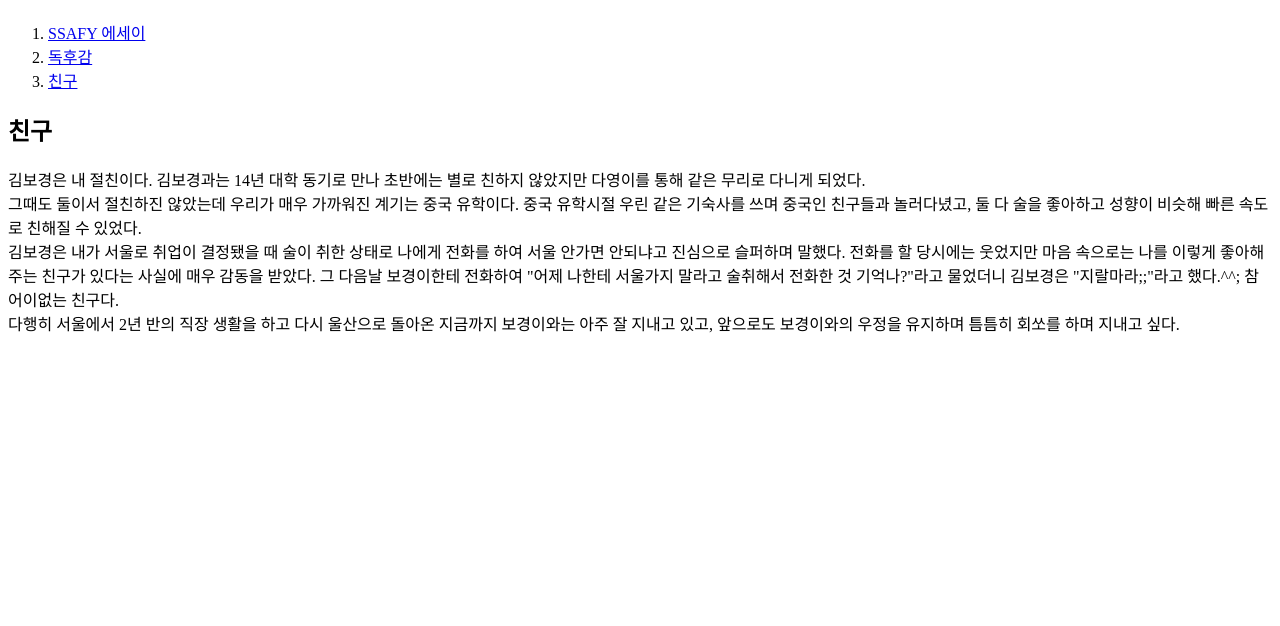
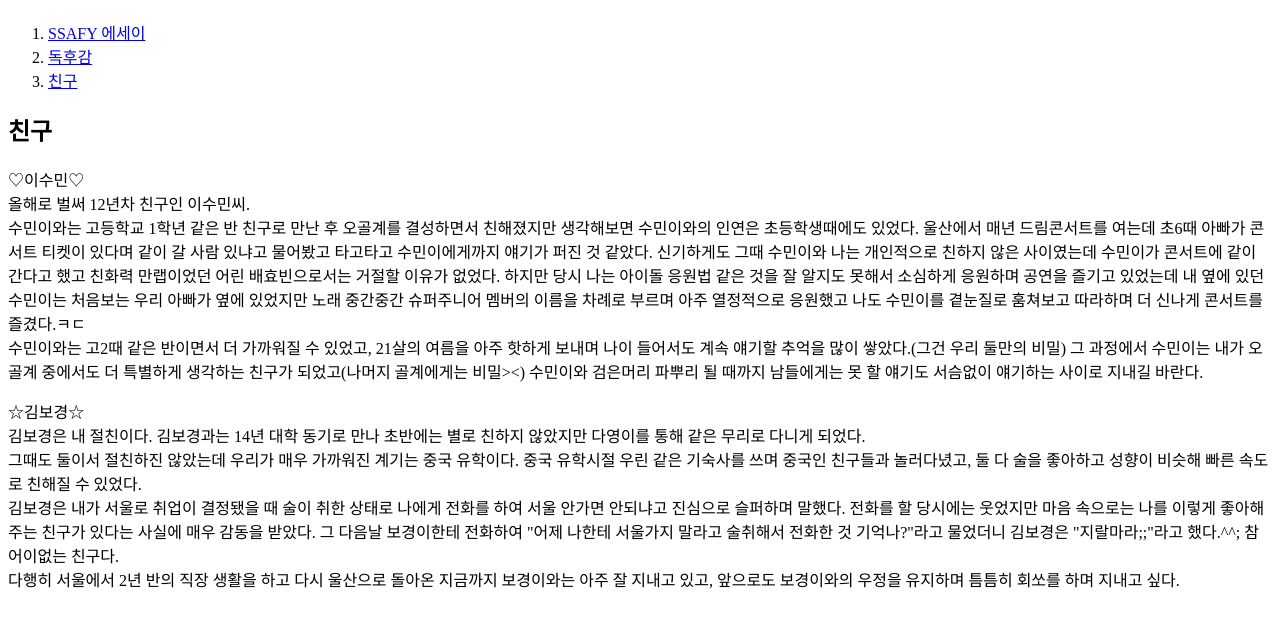
Before and after one commit to qls0284/bbang-s-first-web-site, a plain HTML site: page 3.html in a window 1280 px wide. Shown: the part 60-686 px from the top of the page. Drawn offline with Linux system fonts and the light colour scheme.

Commit message:
두민추가

```diff
--- a/3.html
+++ b/3.html
@@ -12,7 +12,13 @@
    <li><a href="3.html">친구</a></li>
  </ol>
  <h2>친구</h2>
- <p>김보경은 내 절친이다. 김보경과는 14년 대학 동기로 만나 초반에는 별로 친하지 않았지만 다영이를 통해 같은 무리로 다니게 되었다.
+<p>♡이수민♡
+  <br>올해로 벌써 12년차 친구인 이수민씨.
+  <br>수민이와는 고등학교 1학년 같은 반 친구로 만난 후 오골계를 결성하면서 친해졌지만 생각해보면 수민이와의 인연은 초등학생때에도 있었다. 울산에서 매년 드림콘서트를 여는데 초6때 아빠가 콘서트 티켓이 있다며 같이 갈 사람 있냐고 물어봤고 타고타고 수민이에게까지 얘기가 퍼진 것 같았다. 신기하게도 그때 수민이와 나는 개인적으로 친하지 않은 사이였는데 수민이가 콘서트에 같이 간다고 했고 친화력 만랩이었던 어린 배효빈으로서는 거절할 이유가 없었다. 하지만 당시 나는 아이돌 응원법 같은 것을 잘 알지도 못해서 소심하게 응원하며 공연을 즐기고 있었는데 내 옆에 있던 수민이는 처음보는 우리 아빠가 옆에 있었지만 노래 중간중간 슈퍼주니어 멤버의 이름을 차례로 부르며 아주 열정적으로 응원했고 나도 수민이를 곁눈질로 훔쳐보고 따라하며 더 신나게 콘서트를 즐겼다.ㅋㄷ
+  <br>수민이와는 고2때 같은 반이면서 더 가까워질 수 있었고, 21살의 여름을 아주 핫하게 보내며 나이 들어서도 계속 얘기할 추억을 많이 쌓았다.(그건 우리 둘만의 비밀) 그 과정에서 수민이는 내가 오골계 중에서도 더 특별하게 생각하는 친구가 되었고(나머지 골계에게는 비밀><) 수민이와 검은머리 파뿌리 될 때까지 남들에게는 못 할 얘기도 서슴없이 얘기하는 사이로 지내길 바란다.
+
+ <p>☆김보경☆
+   <br>김보경은 내 절친이다. 김보경과는 14년 대학 동기로 만나 초반에는 별로 친하지 않았지만 다영이를 통해 같은 무리로 다니게 되었다.
    <br>그때도 둘이서 절친하진 않았는데 우리가 매우 가까워진 계기는 중국 유학이다. 중국 유학시절 우린 같은 기숙사를 쓰며 중국인 친구들과 놀러다녔고, 둘 다 술을 좋아하고 성향이 비슷해 빠른 속도로 친해질 수 있었다.
    <br>김보경은 내가 서울로 취업이 결정됐을 때 술이 취한 상태로 나에게 전화를 하여 서울 안가면 안되냐고 진심으로 슬퍼하며 말했다. 전화를 할 당시에는 웃었지만 마음 속으로는 나를 이렇게 좋아해주는 친구가 있다는 사실에 매우 감동을 받았다.
    그 다음날 보경이한테 전화하여 "어제 나한테 서울가지 말라고 술취해서 전화한 것 기억나?"라고 물었더니 김보경은 "지랄마라;;"라고 했다.^^; 참 어이없는 친구다.
```
